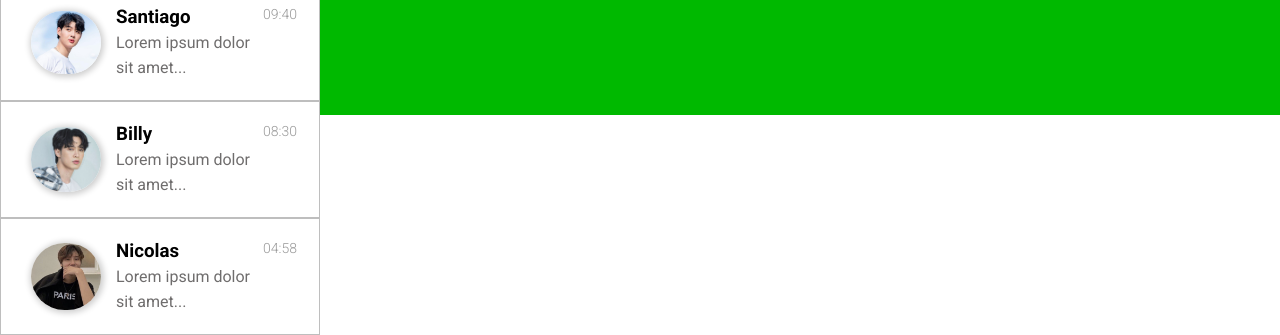
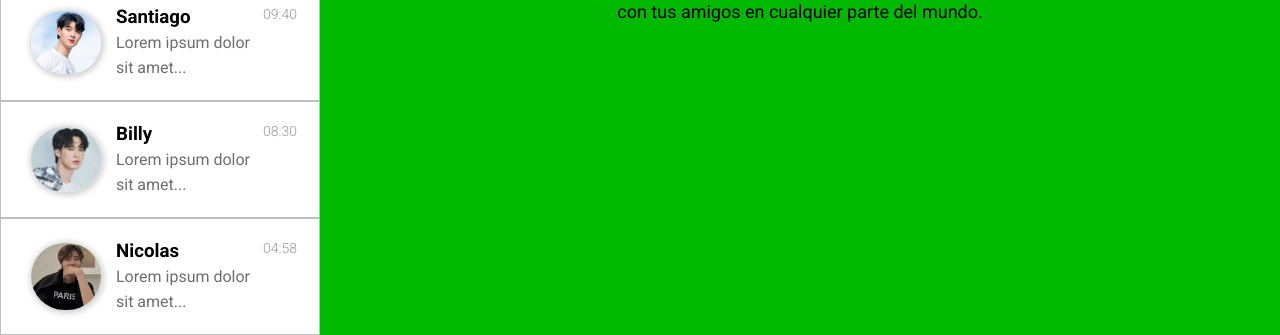
Before and after one commit to MariFer14/Desafio1_CSS-Flexbox, a plain HTML site: page index.html in a window 1280 px wide. Shown: the part 717-1052 px from the top of the page. Drawn offline with Linux system fonts and the light colour scheme.

Commit message:
Ultimos detalles 3

```diff
--- a/assets/css/styles.css
+++ b/assets/css/styles.css
@@ -18,7 +18,6 @@ body {
 
 .chats {
   width: 25%;
-  height: 100vh;
   display: flex;
   flex-direction: column;
 }
@@ -125,7 +124,6 @@ body {
 .pag-principal {
   background-color: #00b900;
   width: 75%;
-  height: 104vh;
   display: flex;
   justify-content: center;
   align-items: center;
```
Also changed, not shown: index.html (line endings or trailing spaces).
